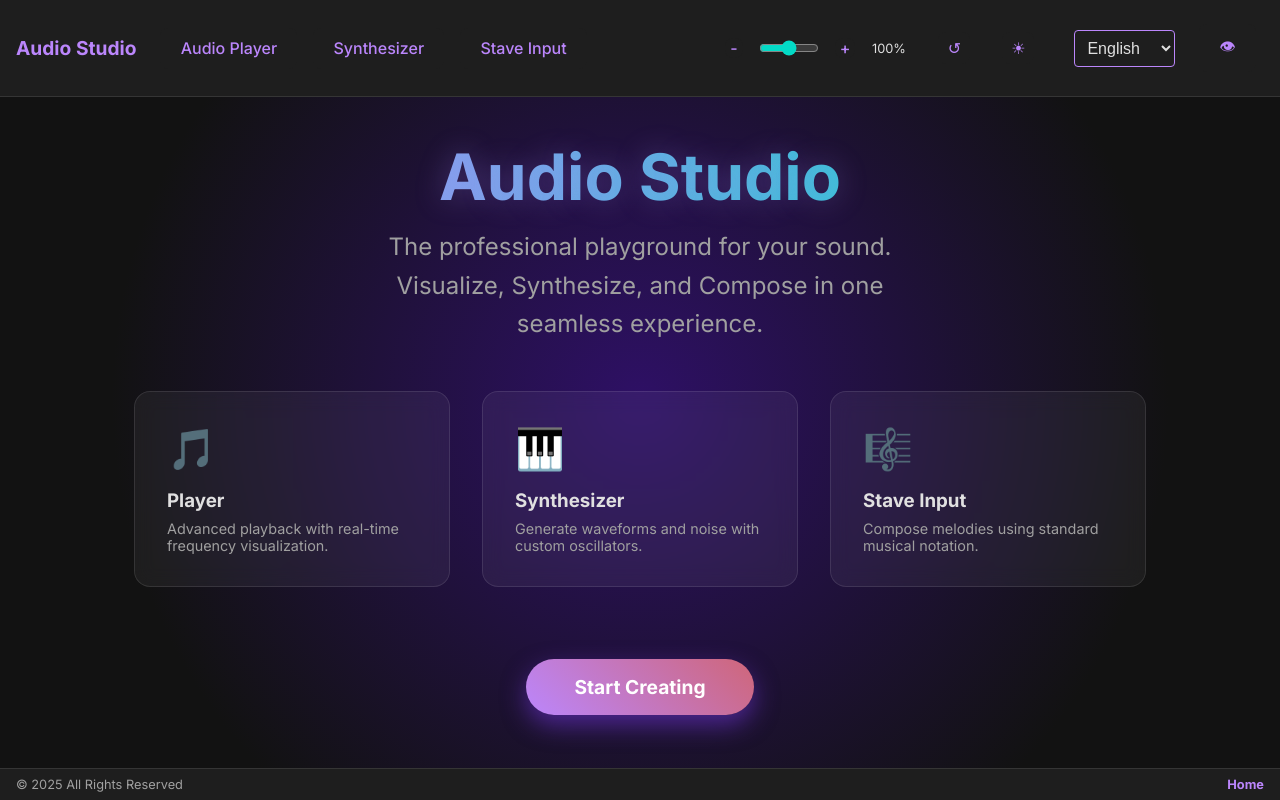
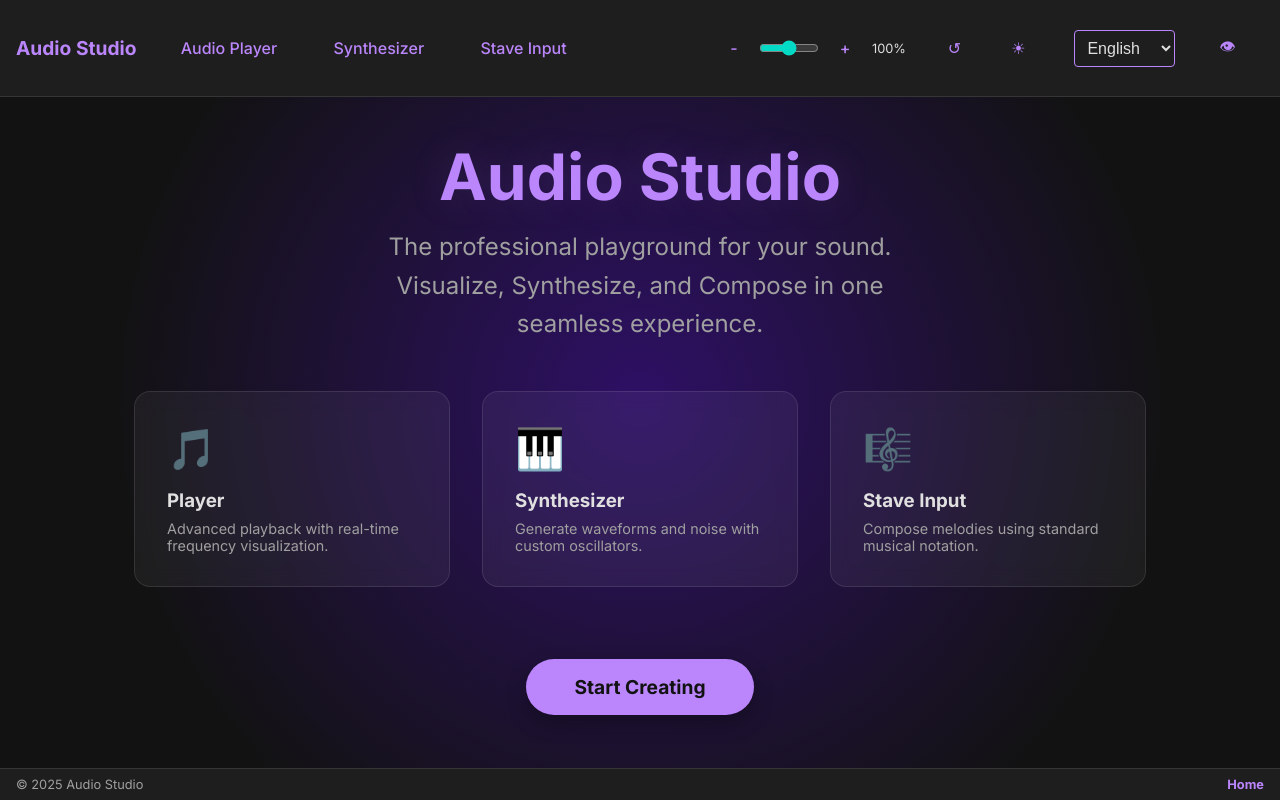
Before and after one commit to Luckysreee/MyAudioPlayer, a React (Vite) app: page / in a window 1280 px wide. Built offline with nearby package versions, Linux system fonts and the light colour scheme; the HTML template or start-up script is replaced by a standard one.

Commit message:
Bug Fixing

```diff
--- a/src/components/Footer.jsx
+++ b/src/components/Footer.jsx
@@ -17,7 +17,7 @@ const Footer = ({ currentPageName }) => {
         }}>
             {/* Left: Metadata/Copyright */}
             <div>
-                © 2025 All Rights Reserved
+                © 2025 Audio Studio
             </div>
 
             {/* Right: Page Name */}
--- a/src/components/Home.jsx
+++ b/src/components/Home.jsx
@@ -20,10 +20,8 @@ const Home = ({ onNavigate }) => {
                     fontSize: '4rem',
                     fontWeight: '800',
                     margin: '0 0 1rem 0',
-                    background: 'linear-gradient(to right, var(--primary-color), var(--secondary-color))',
-                    WebkitBackgroundClip: 'text',
-                    WebkitTextFillColor: 'transparent',
-                    textShadow: '0 0 30px rgba(167, 139, 250, 0.3)'
+                    color: 'var(--primary-color)',
+                    textShadow: '0 0 40px rgba(187, 134, 252, 0.15)'
                 }}>
                     Audio Studio
                 </h1>
@@ -72,22 +70,23 @@ const Home = ({ onNavigate }) => {
                         padding: '1rem 3rem',
                         fontSize: '1.2rem',
                         fontWeight: 'bold',
-                        color: '#000', // Always dark text on gradient? Or white? Gradient is purple/pink. White text best.
-                        color: '#fff',
-                        background: 'linear-gradient(45deg, var(--primary-color), var(--error-color))', // Fun gradient using vars
+                        color: 'var(--bg-color)',
+                        background: 'var(--primary-color)',
                         border: 'none',
                         borderRadius: '50px',
                         cursor: 'pointer',
-                        boxShadow: '0 10px 25px rgba(124, 58, 237, 0.5)',
-                        transition: 'transform 0.2s, box-shadow 0.2s'
+                        boxShadow: '0 8px 20px rgba(0,0,0,0.3)',
+                        transition: 'transform 0.2s, box-shadow 0.2s, filter 0.2s'
                     }}
                     onMouseOver={(e) => {
                         e.target.style.transform = 'translateY(-2px)';
-                        e.target.style.boxShadow = '0 15px 35px rgba(124, 58, 237, 0.6)';
+                        e.target.style.boxShadow = '0 12px 25px rgba(0,0,0,0.4)';
+                        e.target.style.filter = 'brightness(1.1)';
                     }}
                     onMouseOut={(e) => {
                         e.target.style.transform = 'translateY(0)';
-                        e.target.style.boxShadow = '0 10px 25px rgba(124, 58, 237, 0.5)';
+                        e.target.style.boxShadow = '0 8px 20px rgba(0,0,0,0.3)';
+                        e.target.style.filter = 'brightness(1)';
                     }}
                 >
                     Start Creating
```
